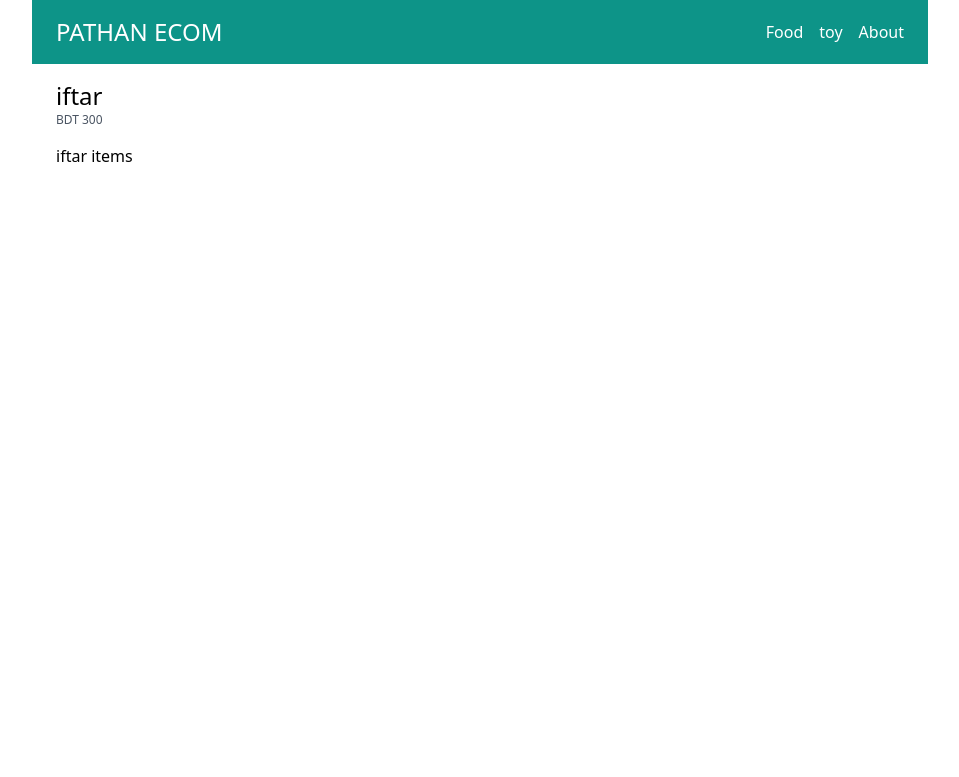
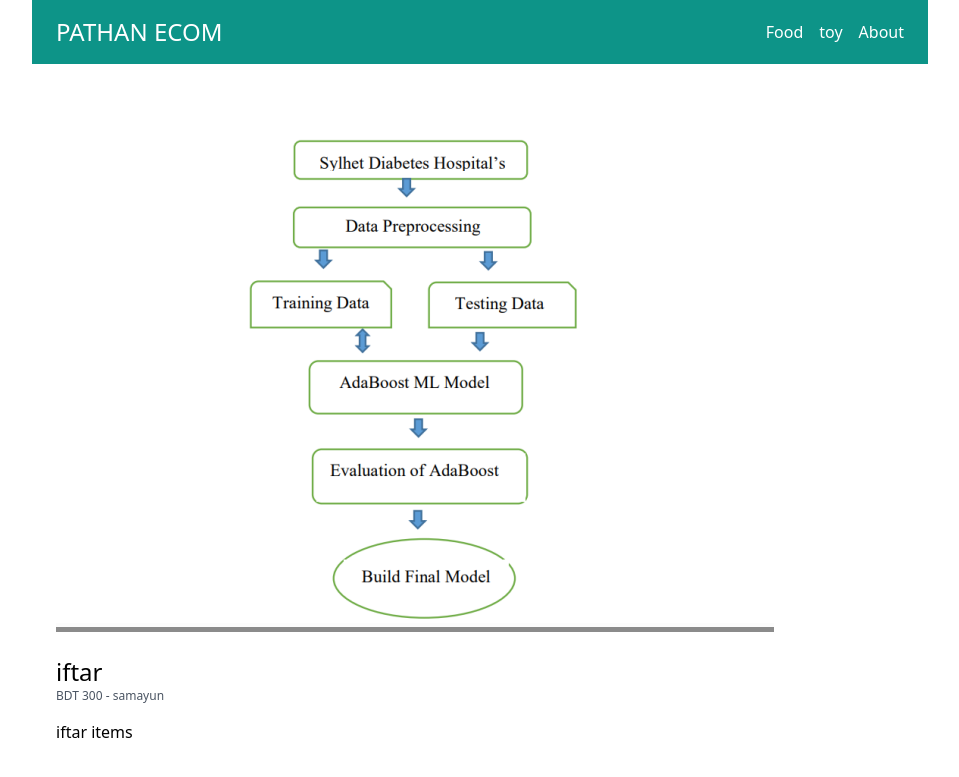
Before and after one commit to samayunPathan/PATHAN-ECOM, a Django app: a page that uses Pathan_ECOM/template/store/product_detail.html in a window 1280 px wide. Shown: the top 777 px of the page, without its empty margins (160-1119 px from the left). Run offline with Django 4.2, Linux system fonts and the light colour scheme; data comes from the database, SQL or seed files in the repository; both versions use the stored data as it was after the commit; some libraries are stand-ins or nearby versions.

Commit message:
add image

```diff
--- a/Pathan_ECOM/core_app/urls.py
+++ b/Pathan_ECOM/core_app/urls.py
@@ -1,5 +1,7 @@
 from django.urls import path
 from core_app import views
+from django.conf import settings
+from django.contrib.staticfiles.urls import static ,staticfiles_urlpatterns
 
 app_name='core_app'
 
@@ -7,3 +9,7 @@ urlpatterns = [
     path('',views.font_page,name='font_page'),
     path('about/',views.about,name='about'),
 ]
+
+
+urlpatterns+=staticfiles_urlpatterns()
+urlpatterns+=static(settings.MEDIA_URL,document_root=settings.MEDIA_ROOT)
--- a/Pathan_ECOM/store/models.py
+++ b/Pathan_ECOM/store/models.py
@@ -20,6 +20,7 @@ class Product(models.Model):
     slug=models.SlugField(max_length=50)
     description=models.TextField(blank=True)
     price=models.IntegerField()
+    image=models.ImageField(upload_to='uploads/product_images',blank=True,null=True)
     created_at=models.DateTimeField(auto_now_add=True)
     updated_at=models.DateTimeField(auto_now=True)
 
--- a/Pathan_ECOM/template/core_app/fontpage.html
+++ b/Pathan_ECOM/template/core_app/fontpage.html
@@ -8,6 +8,11 @@
     <div class="product w-1/3 p-2">
         <div class="p-4  bg-gray-100">
             <a href="{% url 'store:product_detail' product.category.slug  product.slug%}">
+                {% if product.image%}
+                <div class="image mb-2">
+                    <img src="{{product.image.url}}" alt="Image of {{product.title}}">
+                </div>
+                {%endif%}
                 <h2 class="text-xl">
                     {{product.title}}
 
--- a/Pathan_ECOM/template/store/category_detail.html
+++ b/Pathan_ECOM/template/store/category_detail.html
@@ -1,11 +1,17 @@
 {% extends 'core_app/base.html'%}
 {%block content%}
+
 <h1 class="text-2xl">{{category.title}}</h1>
 <div class="flex flex-wrap">
     {%for product in products%}
     <div class="product w-1/3 p-2">
        <div class="p-4  bg-gray-100">
            <a href="{% url 'store:product_detail' product.category.slug product.slug%}">
+            {% if product.image%}
+                <div class="image mb-2">
+                    <img src="{{product.image.url}}" alt="Image of {{product.title}}">
+                </div>
+                {%endif%}
            <h2 class="text-xl">
                {{product.title}}
            </h2>
--- a/Pathan_ECOM/template/store/product_detail.html
+++ b/Pathan_ECOM/template/store/product_detail.html
@@ -1,8 +1,17 @@
 {% extends 'core_app/base.html'%}
 {%block title%}{{product.title}} {%endblock%}
 {%block content%}
-<h1 class ="text-2xl">{{product.title}}</h1>
-<p class="text-xs text-gray-600">BDT {{product.get_price}}</p>
+{% if product.image%}
+<div class="image mb-6">
+    <img src="{{product.image.url}}" alt="Image of {{product.title}}">
+</div>
+{%endif%}
+<h1 class="text-2xl">{{product.title}}</h1>
+<p class="text-xs text-gray-600">BDT {{product.get_price}}
+    -
+    {% firstof product.user.get_full_name product.user.username %}
+</p>
+
 {% if product.description %}
 <p class="mt-4">{{product.description}}</p>
 {%endif%}
```
Also changed, not shown: Pathan_ECOM/db.sqlite3, Pathan_ECOM/media/uploads/product_images/Screenshot_2024-02-03_124959.png (added), Pathan_ECOM/media/uploads/product_images/Screenshot_2024-02-03_125117.png (added), Pathan_ECOM/store/migrations/0005_product_image.py (added). Lines whose indentation alone changed are shown as unchanged.
